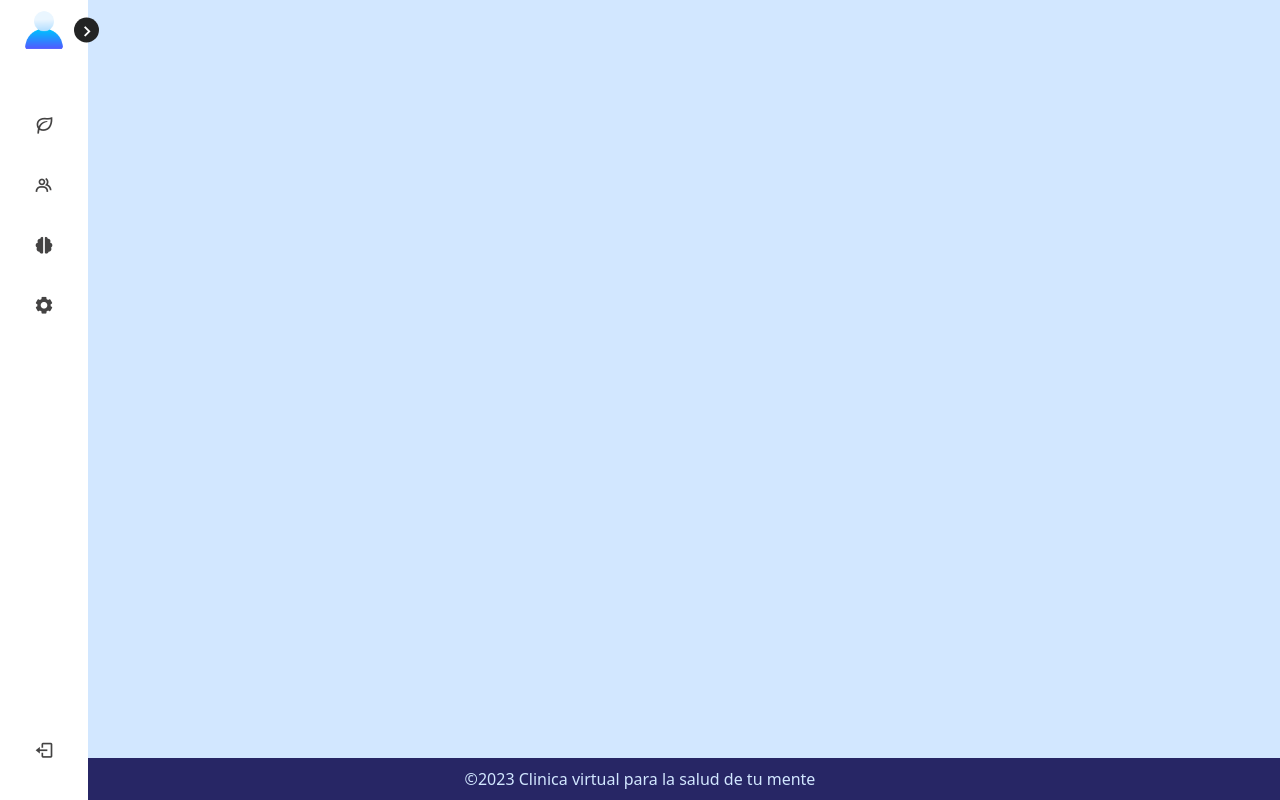
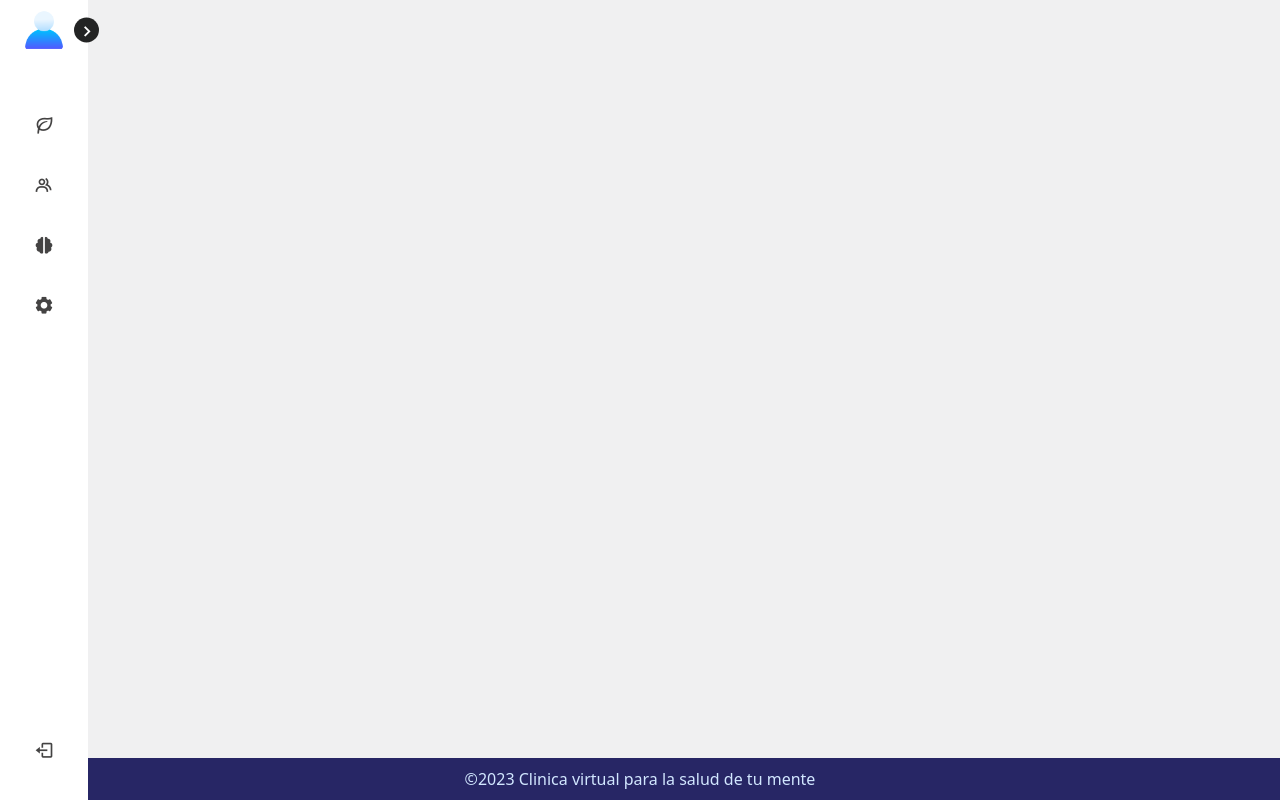
Before and after one commit to tomasbn03/asistente-sm, a PHP site: page /evaluacion-clinica.php in a window 1280 px wide. Run offline with PHP 8.4, Linux system fonts and the light colour scheme; a user stored in the database is signed in.

Commit message:
Cambios de estilo 7-11

```diff
--- a/assets/css/menu.css
+++ b/assets/css/menu.css
@@ -6,7 +6,7 @@
 }
 
 :root{
-    --body-color: #D2E7FF;
+    --body-color: #f0f0f1;
     --sidebar-color: #FFF;
     --primary-color: #232424;
     --primary-color-light: #f0f0f1;
@@ -261,16 +261,3 @@ body.dark .mode .sun-moon i.moon{
     background-color: var(--sidebar-color);
     transition: var(--tran-04);
 }
-
-body.dark .switch::before{
-    left: 20px;
-}
-
-.sidebar.close ~ .home{
-    left: 78px;
-    height: 100vh;
-    width: calc(100% - 78px);
-}
-body.dark .home .text{
-    color: var(--text-color);
-}
```
Also changed, not shown: view/index.php (+4 -4 lines).
